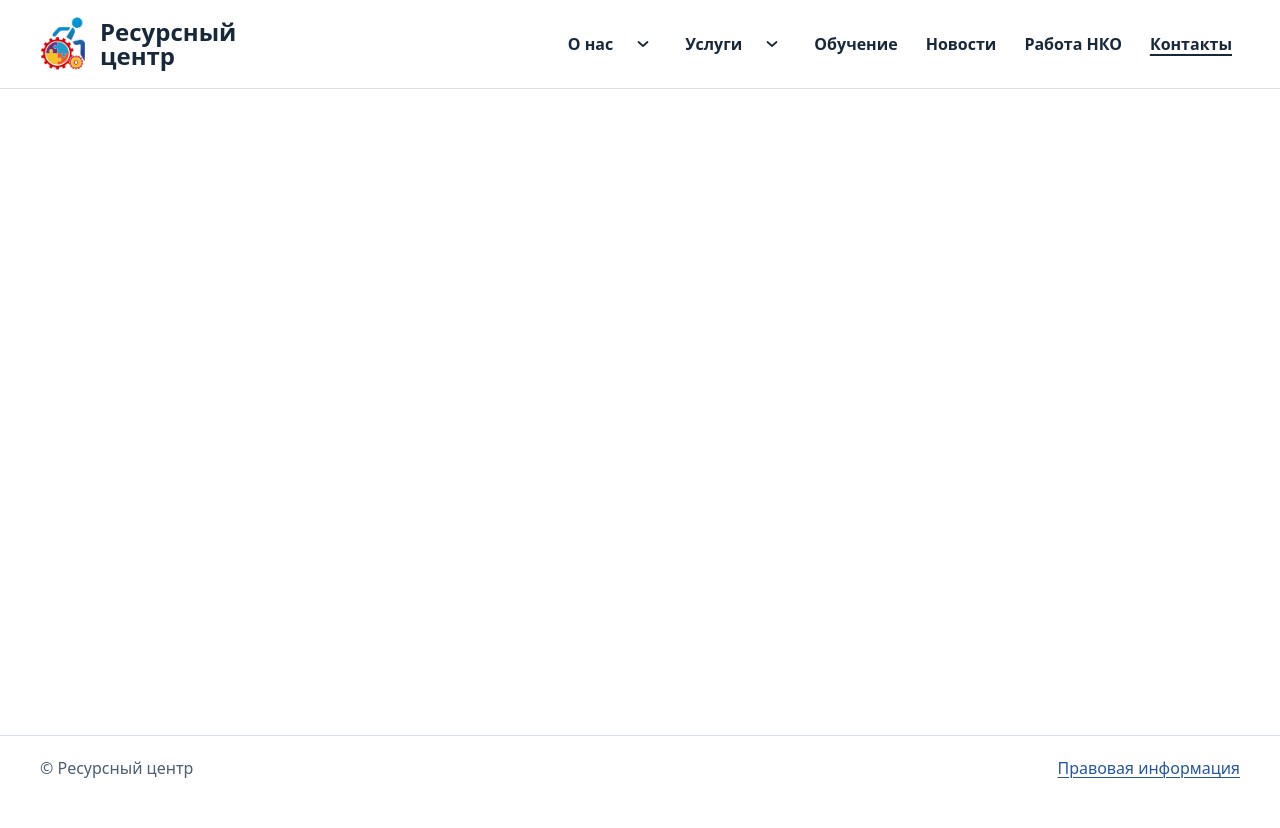
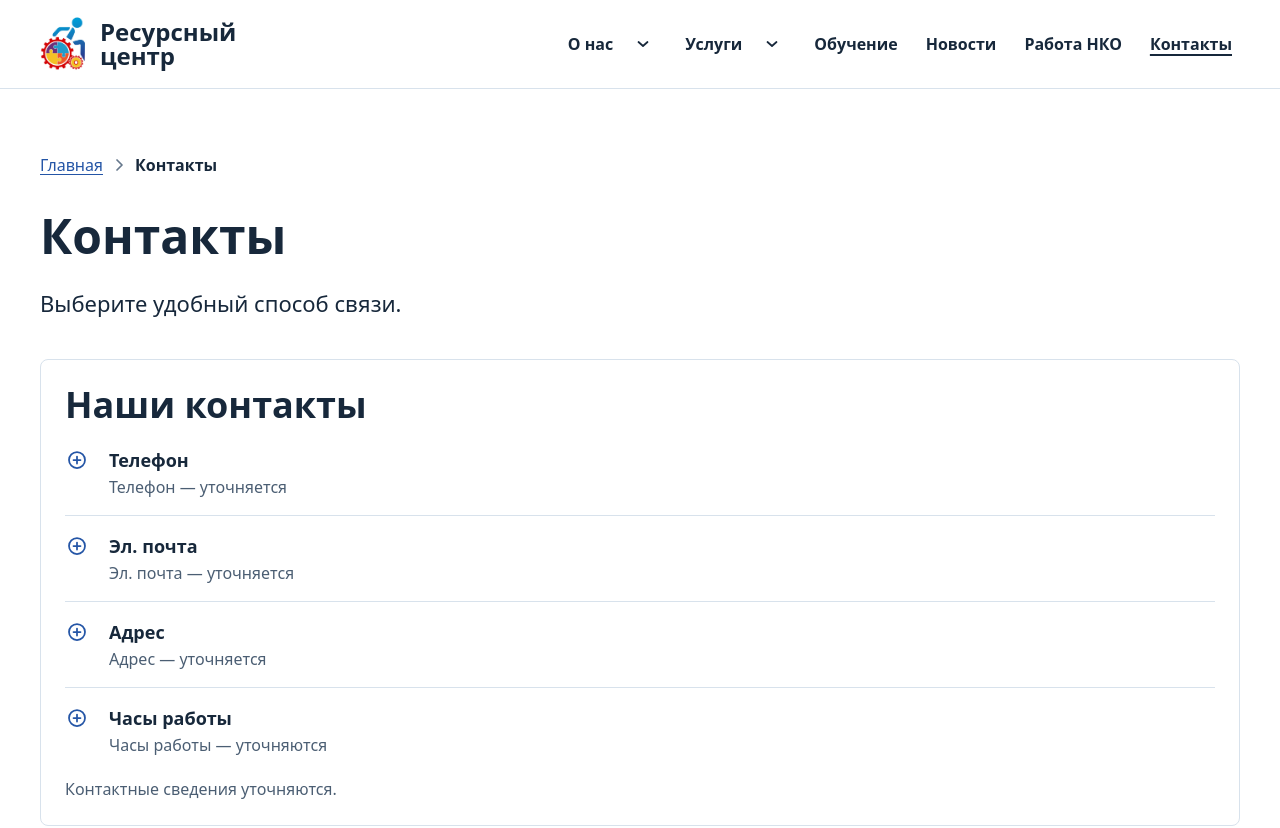
Before and after one commit to Jefrry/desnica, a Nuxt app in the folder apps/web/: page /contacts in a window 1280 px wide. Shown: the top 828 px of the page. Before the commit the page ends 800 px from the top, so only its background shows below. Built offline with nearby package versions, Linux system fonts and the light colour scheme.

Commit message:
contacts and legal pages

```diff
--- /dev/null
+++ b/apps/web/app/components/contacts/ContactDetails.vue
@@ -0,0 +1,81 @@
+<script setup lang="ts">
+import { computed } from 'vue'
+import type { ContactContent } from '~/types/contact/contact'
+import { UNCONFIRMED_CONTACT_CHANNELS } from '~/constants/contact'
+
+defineOptions({ name: 'ContactDetails' })
+
+interface Props {
+  content: ContactContent
+}
+
+const props = defineProps<Props>()
+
+const channels = computed(() => props.content.availability === 'available'
+  ? props.content.data.channels
+  : UNCONFIRMED_CONTACT_CHANNELS)
+</script>
+
+<template>
+  <section
+    class="rounded-card border border-border-subtle bg-surface p-5 tablet:p-6"
+    aria-labelledby="contact-details-title"
+  >
+    <h2
+      id="contact-details-title"
+      class="mb-5"
+    >
+      Наши контакты
+    </h2>
+
+    <address class="not-italic">
+      <dl class="m-0 grid gap-0">
+        <div
+          v-for="channel in channels"
+          :key="channel.kind"
+          class="grid grid-cols-[2rem_minmax(0,1fr)] gap-x-3 border-b border-border-subtle py-4 first:pt-0 last:border-b-0 last:pb-0"
+        >
+          <svg
+            class="mt-0.5 size-6 text-brand"
+            viewBox="0 0 24 24"
+            fill="none"
+            aria-hidden="true"
+          >
+            <circle
+              cx="12"
+              cy="12"
+              r="8"
+              stroke="currentColor"
+              stroke-width="1.75"
+            />
+            <path
+              d="M8.5 12h7M12 8.5v7"
+              stroke="currentColor"
+              stroke-width="1.75"
+              stroke-linecap="round"
+            />
+          </svg>
+          <div class="min-w-0">
+            <dt class="font-semibold text-ink">
+              {{ channel.label }}
+            </dt>
+            <dd class="m-0 text-caption text-muted">
+              <a
+                v-if="channel.href"
+                :href="channel.href"
+              >{{ channel.value }}</a>
+              <span v-else>{{ channel.value }}</span>
+            </dd>
+          </div>
+        </div>
+      </dl>
+    </address>
+
+    <p
+      v-if="content.availability === 'unavailable'"
+      class="mt-5 mb-0 text-caption text-muted"
+    >
+      {{ content.message }}
+    </p>
+  </section>
+</template>
--- a/apps/web/app/components/training/ProgramCard.vue
+++ b/apps/web/app/components/training/ProgramCard.vue
@@ -1,10 +1,7 @@
 <script setup lang="ts">
-import { computed } from 'vue'
-
 defineOptions({ name: 'ProgramCard' })
 
 interface Props {
-  programId: string
   assetId: string
   src?: string
   alt: string
@@ -13,15 +10,9 @@ interface Props {
   description: string
 }
 
-const props = withDefaults(defineProps<Props>(), {
+withDefaults(defineProps<Props>(), {
   src: '',
 })
-
-const contactTo = computed(() => ({
-  path: '/contacts',
-  query: { program: props.programId },
-  hash: '#contact-form',
-}))
 </script>
 
 <template>
@@ -47,7 +38,7 @@ const contactTo = computed(() => ({
         {{ description }}
       </p>
       <ActionLink
-        :to="contactTo"
+        to="/contacts"
         variant="secondary"
       >
         Узнать о программе
--- /dev/null
+++ b/apps/web/app/constants/contact.ts
@@ -0,0 +1,13 @@
+import type { ContactContent } from '~/types/contact/contact'
+
+export const UNCONFIRMED_CONTACT_CHANNELS = [
+  { kind: 'phone', label: 'Телефон', value: 'Телефон — уточняется', href: undefined },
+  { kind: 'email', label: 'Эл. почта', value: 'Эл. почта — уточняется', href: undefined },
+  { kind: 'address', label: 'Адрес', value: 'Адрес — уточняется', href: undefined },
+  { kind: 'schedule', label: 'Часы работы', value: 'Часы работы — уточняются', href: undefined },
+] as const
+
+export const productionContactContent: ContactContent = {
+  availability: 'unavailable',
+  message: 'Контактные сведения уточняются.',
+}
--- /dev/null
+++ b/apps/web/app/constants/legal.ts
@@ -0,0 +1,6 @@
+import type { LegalTextContent } from '~/types/legal/legalText'
+
+export const productionLegalText: LegalTextContent = {
+  availability: 'unavailable',
+  message: 'Информация готовится к публикации.',
+}
--- /dev/null
+++ b/apps/web/app/constants/mocks/contact.ts
@@ -0,0 +1,11 @@
+import { DEMONSTRATION_CONTENT_SOURCE } from '~/types/content/contentSource'
+import type { ContactContent } from '~/types/contact/contact'
+import { UNCONFIRMED_CONTACT_CHANNELS } from '~/constants/contact'
+
+export const previewContactContent: ContactContent = {
+  availability: 'available',
+  source: DEMONSTRATION_CONTENT_SOURCE,
+  data: {
+    channels: UNCONFIRMED_CONTACT_CHANNELS,
+  },
+}
--- /dev/null
+++ b/apps/web/app/constants/mocks/legal.ts
@@ -0,0 +1,20 @@
+import { DEMONSTRATION_CONTENT_SOURCE } from '~/types/content/contentSource'
+import type { LegalTextContent } from '~/types/legal/legalText'
+
+export const previewLegalText: LegalTextContent = {
+  availability: 'available',
+  source: DEMONSTRATION_CONTENT_SOURCE,
+  data: {
+    approval: 'draft',
+    title: 'Правовая информация',
+    sections: [
+      {
+        id: 'personal-data',
+        title: 'Обработка персональных данных',
+        paragraphs: [
+          'Информация об обработке персональных данных готовится к публикации.',
+        ],
+      },
+    ],
+  },
+}
--- /dev/null
+++ b/apps/web/app/pages/contacts.vue
@@ -0,0 +1,45 @@
+<script setup lang="ts">
+import { computed } from 'vue'
+import { useSeoMeta } from '#imports'
+import { productionContactContent } from '~/constants/contact'
+import { previewContactContent } from '~/constants/mocks/contact'
+import { useDeploymentPreview } from '~/composables/useDeploymentPreview'
+import { selectDeploymentContent } from '~/utils/preview/selectDeploymentContent'
+
+defineOptions({ name: 'ContactsPage' })
+
+const isPreviewMode = useDeploymentPreview()
+const contactContent = computed(() => selectDeploymentContent({
+  previewMode: isPreviewMode.value,
+  production: productionContactContent,
+  preview: previewContactContent,
+}))
+
+useSeoMeta({
+  title: 'Контакты',
+  description: 'Контакты Ресурсного центра.',
+})
+</script>
+
+<template>
+  <Container>
+    <Breadcrumbs
+      :items="[
+        { label: 'Главная', to: '/' },
+        { label: 'Контакты' },
+      ]"
+      class="mb-8"
+    />
+
+    <header class="mb-8 tablet:mb-10">
+      <h1>Контакты</h1>
+      <p class="text-intro mb-0">
+        Выберите удобный способ связи.
+      </p>
+    </header>
+
+    <ContactDetails
+      :content="contactContent"
+    />
+  </Container>
+</template>
--- /dev/null
+++ b/apps/web/app/pages/legal.vue
@@ -0,0 +1,72 @@
+<script setup lang="ts">
+import { computed } from 'vue'
+import { useSeoMeta } from '#imports'
+import {
+  productionLegalText,
+} from '~/constants/legal'
+import { previewLegalText } from '~/constants/mocks/legal'
+import { useDeploymentPreview } from '~/composables/useDeploymentPreview'
+import { selectDeploymentContent } from '~/utils/preview/selectDeploymentContent'
+
+defineOptions({ name: 'LegalPage' })
+
+const isPreviewMode = useDeploymentPreview()
+const legalText = computed(() => selectDeploymentContent({
+  previewMode: isPreviewMode.value,
+  production: productionLegalText,
+  preview: previewLegalText,
+}))
+
+useSeoMeta({
+  title: 'Правовая информация',
+  description: 'Правовая информация Ресурсного центра.',
+})
+</script>
+
+<template>
+  <Container>
+    <Breadcrumbs
+      :items="[
+        { label: 'Главная', to: '/' },
+        { label: 'Правовая информация' },
+      ]"
+      class="mb-8"
+    />
+
+    <article>
+      <h1>Правовая информация</h1>
+
+      <template v-if="legalText.availability === 'available'">
+        <section
+          v-for="section in legalText.data.sections"
+          :id="section.id"
+          :key="section.id"
+          class="scroll-mt-28"
+          :aria-labelledby="`${section.id}-title`"
+        >
+          <h2 :id="`${section.id}-title`">
+            {{ section.title }}
+          </h2>
+          <p
+            v-for="paragraph in section.paragraphs"
+            :key="paragraph"
+          >
+            {{ paragraph }}
+          </p>
+        </section>
+      </template>
+
+      <section
+        v-else
+        id="personal-data"
+        class="scroll-mt-28"
+        aria-labelledby="personal-data-title"
+      >
+        <h2 id="personal-data-title">
+          Обработка персональных данных
+        </h2>
+        <p>{{ legalText.message }}</p>
+      </section>
+    </article>
+  </Container>
+</template>
```
Also changed, not shown: 1 other file (tests, documents, lock files or other folders).
